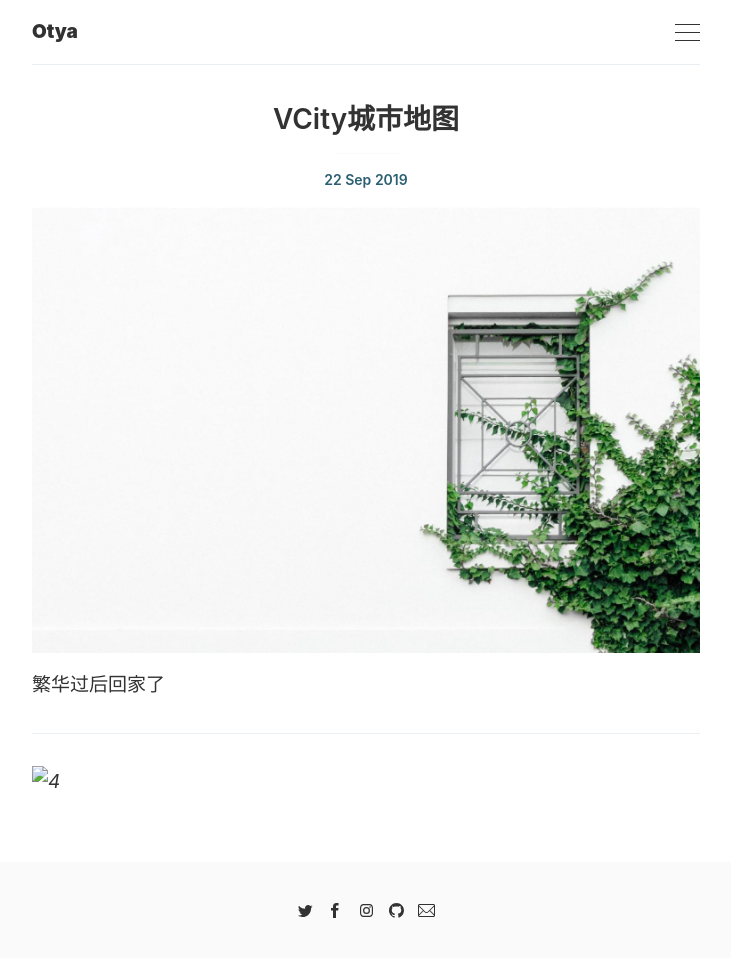
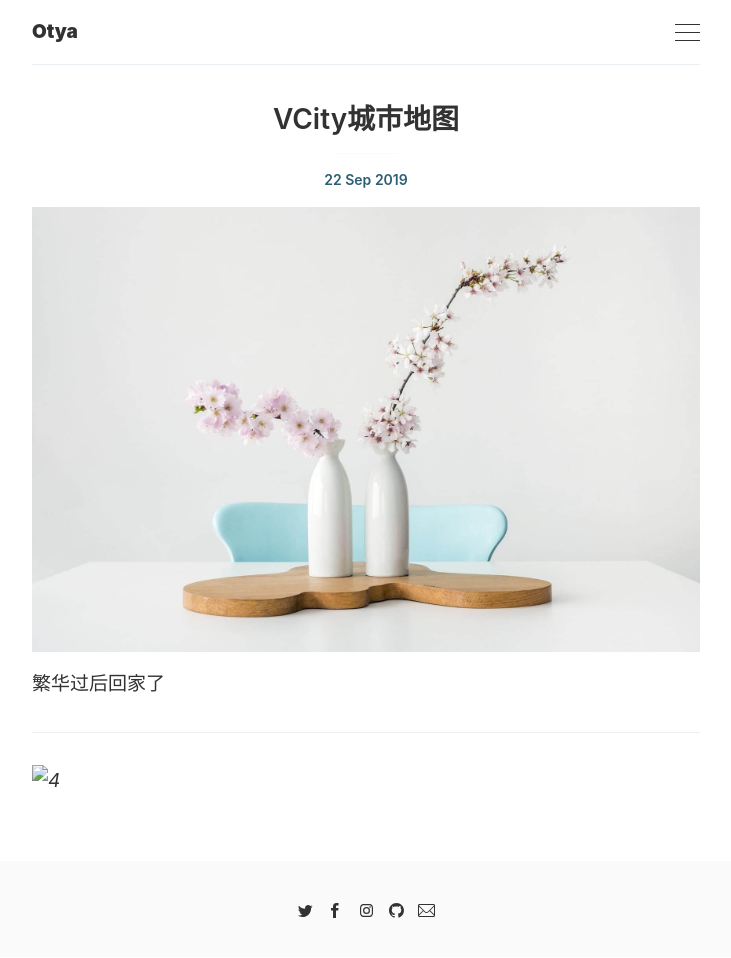
Before and after one commit to dejaaaa/otya.github.io, a Jekyll site: the page built from _posts/2019-09-22-vcity.markdown, in a window 1280 px wide. Shown: the whole page, without its empty margins (274-1005 px from the left). Built offline with Jekyll 4.4.1, drawn with Linux system fonts in a browser that asks for light colours.

Commit message:
Update 2019-09-22-vcity.markdown

```diff
--- a/_posts/2019-09-22-vcity.markdown
+++ b/_posts/2019-09-22-vcity.markdown
@@ -2,7 +2,6 @@
 layout: post
 title: VCity城市地图
 image: '/images/posts/7.jpg'
-image: '/images/posts/2.jpg'
 ---
 
 
```
